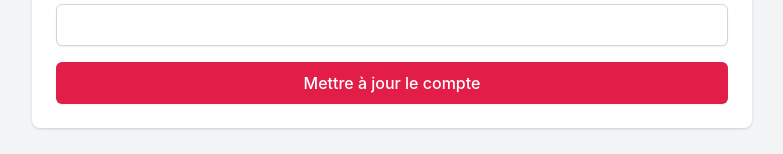
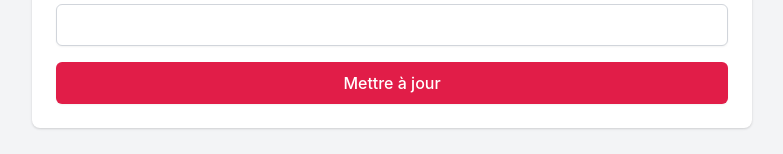
Before and after one commit to MathisBarre/Groupomania, a Next.js app: page /profil in a window 1280 px wide. Shown: the part 362-516 px from the top of the page, without its empty margins (248-1031 px from the left). Built offline with nearby package versions, Linux system fonts and the light colour scheme.

Commit message:
feat: update user

```diff
--- a/api/updateUser.js
+++ b/api/updateUser.js
@@ -5,7 +5,7 @@ export default async function updateUser(email, displayName, profileImageUrl) {
     body: JSON.stringify({
       email: email,
       display_name: displayName,
-      profile_image_url: profileImageUrl
+      profile_image_url: (profileImageUrl === "") ? null : profileImageUrl
     }),
     headers: {
       "Content-Type": "application/json"
--- a/pages/profil.jsx
+++ b/pages/profil.jsx
@@ -4,16 +4,26 @@ import { useRouter } from "next/router"
 import { useForm } from "react-hook-form"
 import { XCircleIcon, CheckIcon, XIcon } from '@heroicons/react/solid'
 import { useConnectedUserContext } from "@/pages/_app"
-
+import FormButton from "@/components/FormButton"
+import updateUser from "@/api/updateUser"
 
 export default function Profil() {
   const { register, handleSubmit, watch, formState: { errors } } = useForm();
   const router = useRouter()
   const { connectedUser, setConnectedUser } = useConnectedUserContext()
   const [errorMessage, setErrorMessage] = useState(null)
+  const [isUserUpdating, setIsUserUpdating] = useState(false)
 
-  function onSubmit() {
-    alert("submit")
+  async function onSubmit({ email, displayName, profileImage }) {
+    try {
+      setIsUserUpdating(true)
+      const updatedUser = await updateUser(email, displayName, profileImage)
+      setConnectedUser(updatedUser)
+      setIsUserUpdating(false)
+    } catch (error) {
+      setIsUserUpdating(false)
+      setErrorMessage(error)
+    }
   }
 
   return (
@@ -51,17 +61,12 @@ export default function Profil() {
               defaultValue={connectedUser?.profileImageUrl || ""}
               className={`block w-full mt-1 ${errors.profileImage ? "invalid-input" : "valid-input"} input`}
               type="text"
-              {...register("profileImage", { required: true })}
+              {...register("profileImage", { required: false })}
             />
-            { errors.profileImage && <p className="text-red-500">Le pseudonyme doit être renseigné !</p> }
           </div>
 
           <div className="flex items-center mt-4">
-            <input
-              className="w-full px-4 py-2 font-medium text-white transition duration-75 border border-transparent rounded-md shadow-sm cursor-pointer bg-rose-600 hover:bg-rose-700 focus:outline-none focus:ring-2 focus:ring-offset-2 focus:ring-rose-500"
-              type="submit"
-              value="Mettre à jour le compte"
-            />
+            <FormButton text="Mettre à jour" loading={isUserUpdating} />
           </div>
 
         </form>
```
